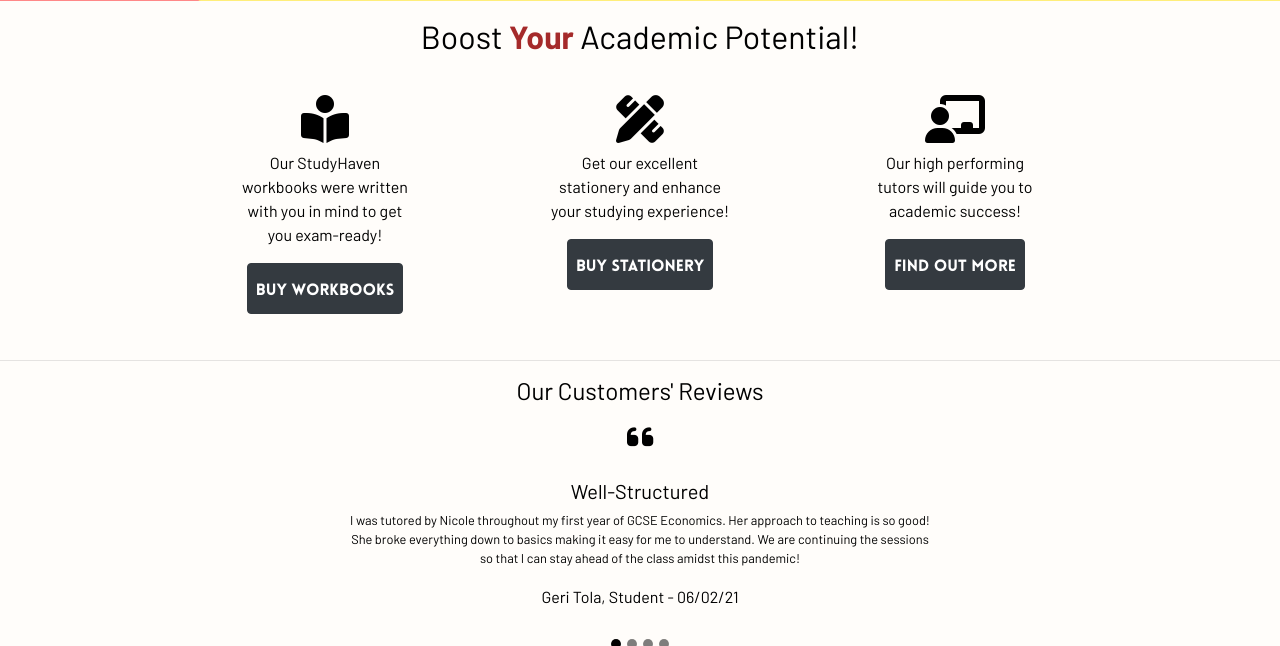
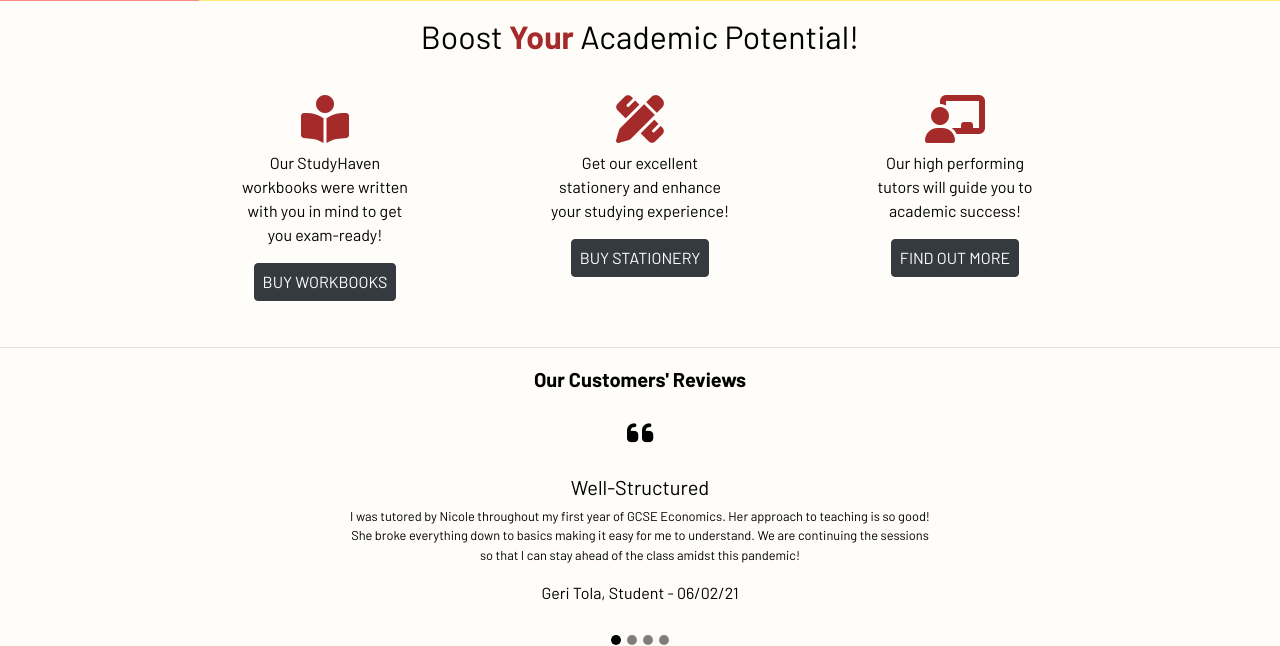
Before and after one commit to jerhabor/studyhaven, a Django app: page / in a window 1280 px wide. Shown: the part 609-1255 px from the top of the page. Run offline with Django 3.2, Linux system fonts and the light colour scheme; some libraries are stand-ins or nearby versions.

Commit message:
MAINT: Tidied up code and tested it against the W3 checker to ensure compliance.

```diff
--- a/home/templates/home/index.html
+++ b/home/templates/home/index.html
@@ -8,33 +8,32 @@
         </div>
     </div>
 {% endblock %}
-
 {% block content %}
+<!-- HOME PAGE MAIN CONTENT -->
     <!-- Home Carousel -->
     <div class="container-fluid">
         <div class="row">
             <div id="header-slides" class="carousel slide" data-ride="carousel">
                 <div class="carousel-inner" id="top">
                     <div class="carousel-item active">
-                        <img class="d-sm-none" src="{% static 'images/image1-mob.png' %}" alt="" />
-                        <img class="d-none d-sm-block d-lg-none" src="{% static 'images/image1-md.png' %}" alt="" />
-                        <img class="d-none d-lg-block" src="{% static 'images/image1.png' %}" alt="" />
+                        <img class="d-sm-none" src="{% static 'images/image1-mob.png' %}" alt="StudyHaven Carousel Image 1 Extra Small" />
+                        <img class="d-none d-sm-block d-lg-none" src="{% static 'images/image1-md.png' %}" alt="StudyHaven Carousel Image 1 Small and Medium" />
+                        <img class="d-none d-lg-block" src="{% static 'images/image1.png' %}" alt="StudyHaven Carousel Image 1 Large and Extra Large" />
                     </div>
                     <div class="carousel-item">
-                        <img class="d-sm-none" src="{% static 'images/image2-mob.png' %}" alt="" />
-                        <img class="d-none d-sm-block d-lg-none" src="{% static 'images/image2-md.png' %}" alt="" />
-                        <img class="d-none d-lg-block" src="{% static 'images/image2.png' %}" alt="" />
+                        <img class="d-sm-none" src="{% static 'images/image2-mob.png' %}" alt="StudyHaven Carousel Image 2 Extra Small" />
+                        <img class="d-none d-sm-block d-lg-none" src="{% static 'images/image2-md.png' %}" alt="StudyHaven Carousel Image 2 Small and Medium" />
+                        <img class="d-none d-lg-block" src="{% static 'images/image2.png' %}" alt="StudyHaven Carousel Image 1 Large and Extra Large" />
                     </div>
                     <div class="carousel-item">
-                        <img class="d-sm-none" src="{% static 'images/image3-mob.png' %}" alt="" />
-                        <img class="d-none d-sm-block d-lg-none" src="{% static 'images/image3-md.png' %}" alt="" />
-                        <img class="d-none d-lg-block" src="{% static 'images/image3.png' %}" alt="" />
+                        <img class="d-sm-none" src="{% static 'images/image3-mob.png' %}" alt="StudyHaven Carousel Image 3 Extra Small" />
+                        <img class="d-none d-sm-block d-lg-none" src="{% static 'images/image3-md.png' %}" alt="StudyHaven Carousel Image 3 Small and Medium" />
+                        <img class="d-none d-lg-block" src="{% static 'images/image3.png' %}" alt="StudyHaven Carousel Image 1 Large and Extra Large" />
                     </div>
                 </div>
             </div>
         </div>
     </div>
-
     <!-- Introduction -->
     <div class="container-fluid">
         <div class="row text-center">
@@ -44,30 +43,28 @@
         </div>
         <div class="row text-center sales-intro">
             <div class="offset-xs-3 col-xs-6 offset-sm-1 col-sm-4 offset-lg-2 col-lg-3 col-xl-2 pt-3">
-                <i class="fas fa-book-reader fa-3x"></i>
+                <i class="fas fa-book-reader fa-3x text-bag"></i>
                 <p class="pt-2">Our StudyHaven workbooks were written with you in mind to get you exam-ready!</p>
-                <a class="btn btn-dark site-logo px-2 w-lg-75" href="{% url 'shop' %}?category=11plus-workbooks,ks2-workbooks,gcse-workbooks,a-level-workbooks">Buy Workbooks</a>
+                <a class="btn btn-dark text-uppercase px-2 w-lg-75" href="{% url 'shop' %}?category=11plus-workbooks,ks2-workbooks,gcse-workbooks,a-level-workbooks">Buy Workbooks</a>
             </div>
             <div class="offset-xs-3 col-xs-6 offset-sm-2 col-sm-4 offset-lg-2 col-lg-3 offset-xl-1 col-xl-2 pt-3">
-                <i class="fas fa-pencil-ruler fa-3x"></i>
+                <i class="fas fa-pencil-ruler fa-3x text-bag"></i>
                 <p class="pt-2">Get our excellent stationery and enhance your studying experience!</p>
-                <a class="btn btn-dark site-logo px-2 w-lg-75" href="{% url 'shop' %}?category=stationery">Buy Stationery</a>
+                <a class="btn btn-dark text-uppercase px-2 w-lg-75" href="{% url 'shop' %}?category=stationery">Buy Stationery</a>
             </div>
             <div class="offset-xs-3 col-xs-6 offset-sm-4 col-sm-4 offset-lg-4 col-lg-4 offset-xl-1 col-xl-2 pt-3">
-                <i class="fas fa-chalkboard-teacher fa-3x"></i>
+                <i class="fas fa-chalkboard-teacher fa-3x text-bag"></i>
                 <p class="pt-2">Our high performing tutors will guide you to academic success!</p>
-                <a class="btn btn-dark site-logo px-2 w-lg-75" href="{% url 'tutoring' %}">Find Out More</a>
+                <a class="btn btn-dark text-uppercase px-2 w-lg-75" href="{% url 'tutoring' %}">Find Out More</a>
             </div>
         </div>
     </div>
-
     <hr>
-
     <!-- Testimonials -->
     <div class="container-fluid testimonials-container">
         <div class="row text-center">
             <div class="col-12 reviews-icon">
-                <h4>Our Customers' Reviews</h4>
+                <p class="lead font-weight-bold">Our Customers' Reviews</p>
                 <i class="fas fa-quote-left"></i>
             </div>
             <div class="col-xs-10 offset-xs-1 col-md-8 offset-md-2 col-xl-6 offset-xl-3">
```
